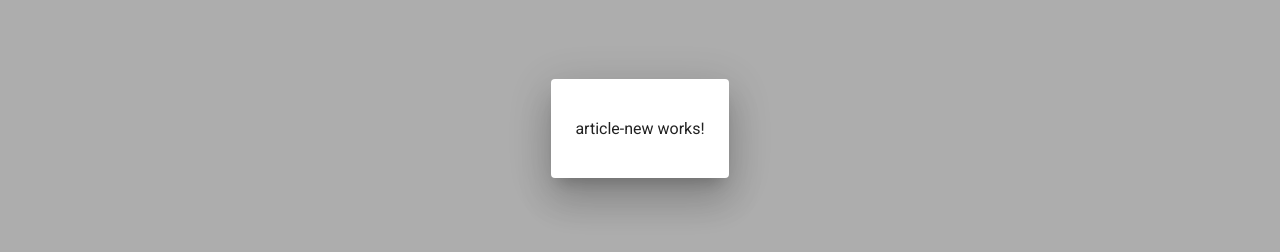
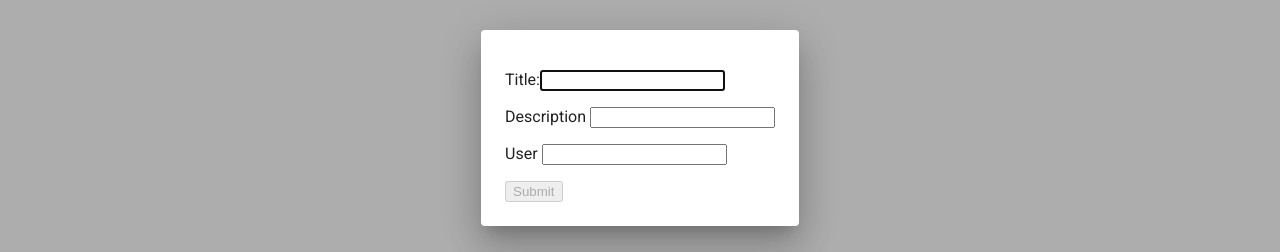
Before and after one commit to Yonggiee/Django-Blog, an Angular app in the folder api-project/blog-frontend/: page / in a window 1280 px wide. Both pictures are taken after a click on the button "New". Shown: the part 272-524 px from the top of the page. Built offline with nearby package versions, Linux system fonts and the light colour scheme; no server answers.

Commit message:
working post form

```diff
--- a/api-project/blog-frontend/src/app/app.module.ts
+++ b/api-project/blog-frontend/src/app/app.module.ts
@@ -7,6 +7,7 @@ import { AppRoutingModule, routingComponents } from './app-routing.module';
 import { ArticleNewComponent } from './components/article-new/article-new.component';
 import { NoopAnimationsModule } from '@angular/platform-browser/animations';
 import { MatDialogModule } from '@angular/material/dialog';
+import { ReactiveFormsModule } from '@angular/forms';
 
 @NgModule({
   declarations: [AppComponent, routingComponents, ArticleNewComponent],
@@ -15,7 +16,8 @@ import { MatDialogModule } from '@angular/material/dialog';
     HttpClientModule,
     AppRoutingModule,
     NoopAnimationsModule,
-    MatDialogModule
+    MatDialogModule,
+    ReactiveFormsModule,
   ],
   providers: [],
   bootstrap: [AppComponent],
--- a/api-project/blog-frontend/src/app/components/article-new/article-new.component.html
+++ b/api-project/blog-frontend/src/app/components/article-new/article-new.component.html
@@ -1 +1,15 @@
-<p>article-new works!</p>
+<form [formGroup]="articleForm" (ngSubmit)="onSubmit()">
+    <p>
+        <label>Title:</label>
+        <input type="text" formControlName="title">
+    </p>
+    <p>
+        <label>Description </label>
+        <input type="text" formControlName="desc">
+    </p>
+    <p>
+        <label>User </label>
+        <input type="number" formControlName="user">
+    </p>
+    <button type="submit" [disabled]="!articleForm.valid">Submit</button>
+</form>
--- a/api-project/blog-frontend/src/app/components/article-new/article-new.component.ts
+++ b/api-project/blog-frontend/src/app/components/article-new/article-new.component.ts
@@ -1,15 +1,30 @@
 import { Component, OnInit } from '@angular/core';
+import { FormGroup, FormControl } from '@angular/forms';
+import { Validators } from '@angular/forms';
+import { ArticleService } from 'src/app/services/article.service';
 
 @Component({
   selector: 'app-article-new',
   templateUrl: './article-new.component.html',
-  styleUrls: ['./article-new.component.css']
+  styleUrls: ['./article-new.component.css'],
 })
 export class ArticleNewComponent implements OnInit {
+  articleForm = new FormGroup({
+    title: new FormControl('', Validators.required),
+    desc: new FormControl('', Validators.required),
+    user: new FormControl(''),
+  });
 
-  constructor() { }
+  constructor(private articleService: ArticleService) {}
 
-  ngOnInit(): void {
+  ngOnInit(): void {}
+
+  onSubmit() {
+    let newArticle = this.articleForm.value;
+    this.articleService.postArticle(newArticle).subscribe(
+      data => {
+        newArticle = data;
+      }
+    );
   }
-
 }
--- a/api-project/blog-frontend/src/app/services/article.service.ts
+++ b/api-project/blog-frontend/src/app/services/article.service.ts
@@ -23,4 +23,9 @@ export class ArticleService {
   getArticleComments(slug): Observable<any> {
     return this.http.get(this.baseurl + '/article/' + slug + '/comments/', { headers: this.httpHeaders });
   }
+
+  postArticle(article): Observable<any> {
+    const body = article
+    return this.http.post(this.baseurl + '/articles/', body, { headers: this.httpHeaders });
+  }
 }
```
Also changed, not shown: 2 other files (tests, documents, lock files or other folders).
